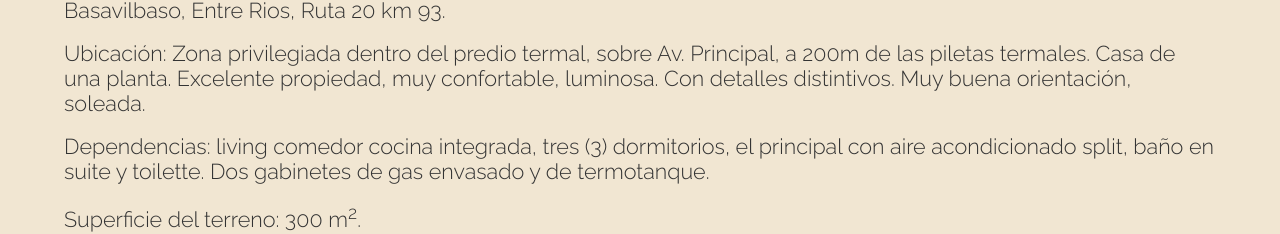
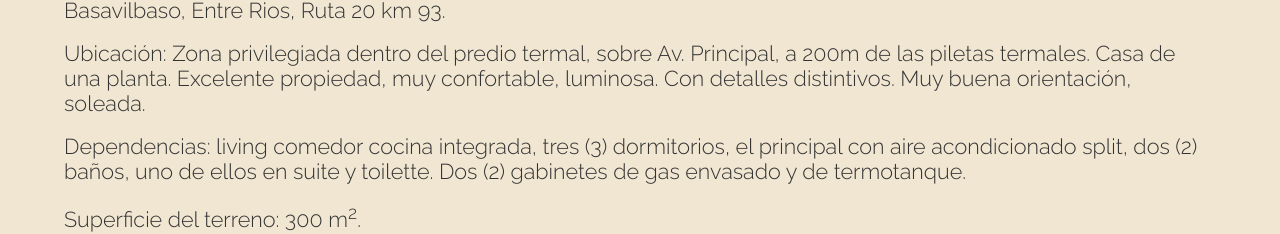
Before and after one commit to GustavoLagorio/basavilbaso-termas, a React (Vite) app: page /inmuebles in a window 1280 px wide. Shown: the part 2635-2869 px from the top of the page. Built offline with nearby package versions, Linux system fonts and the light colour scheme.

Commit message:
se modifica cantidad de baños inmueble 2

```diff
--- a/src/pages/inmuebles.jsx
+++ b/src/pages/inmuebles.jsx
@@ -97,7 +97,7 @@ const Inmueble = () => {
               Casa de una planta. Excelente propiedad, muy confortable, luminosa. Con detalles distintivos. Muy buena orientación, soleada.
             </p>
             <p>
-              Dependencias: living comedor cocina integrada, tres (3) dormitorios, el principal con aire acondicionado split, baño en suite y toilette. Dos gabinetes de gas envasado y de termotanque.
+              Dependencias: living comedor cocina integrada, tres (3) dormitorios, el principal con aire acondicionado split, dos (2) baños, uno de ellos en suite y toilette. Dos (2) gabinetes de gas envasado y de termotanque.
             </p>
             <p>
               Superficie del terreno: 300 m<sup>2</sup>.
```
